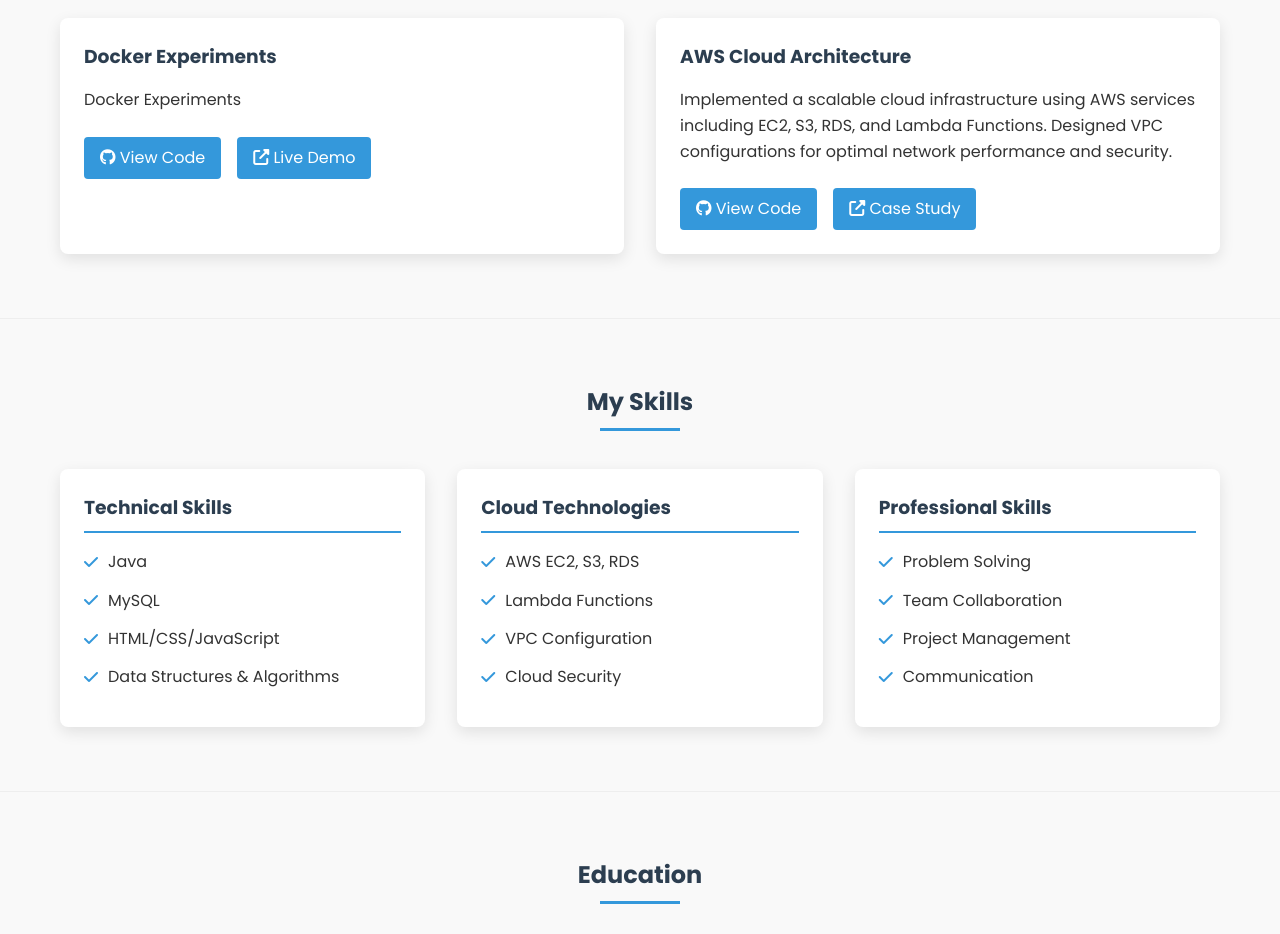
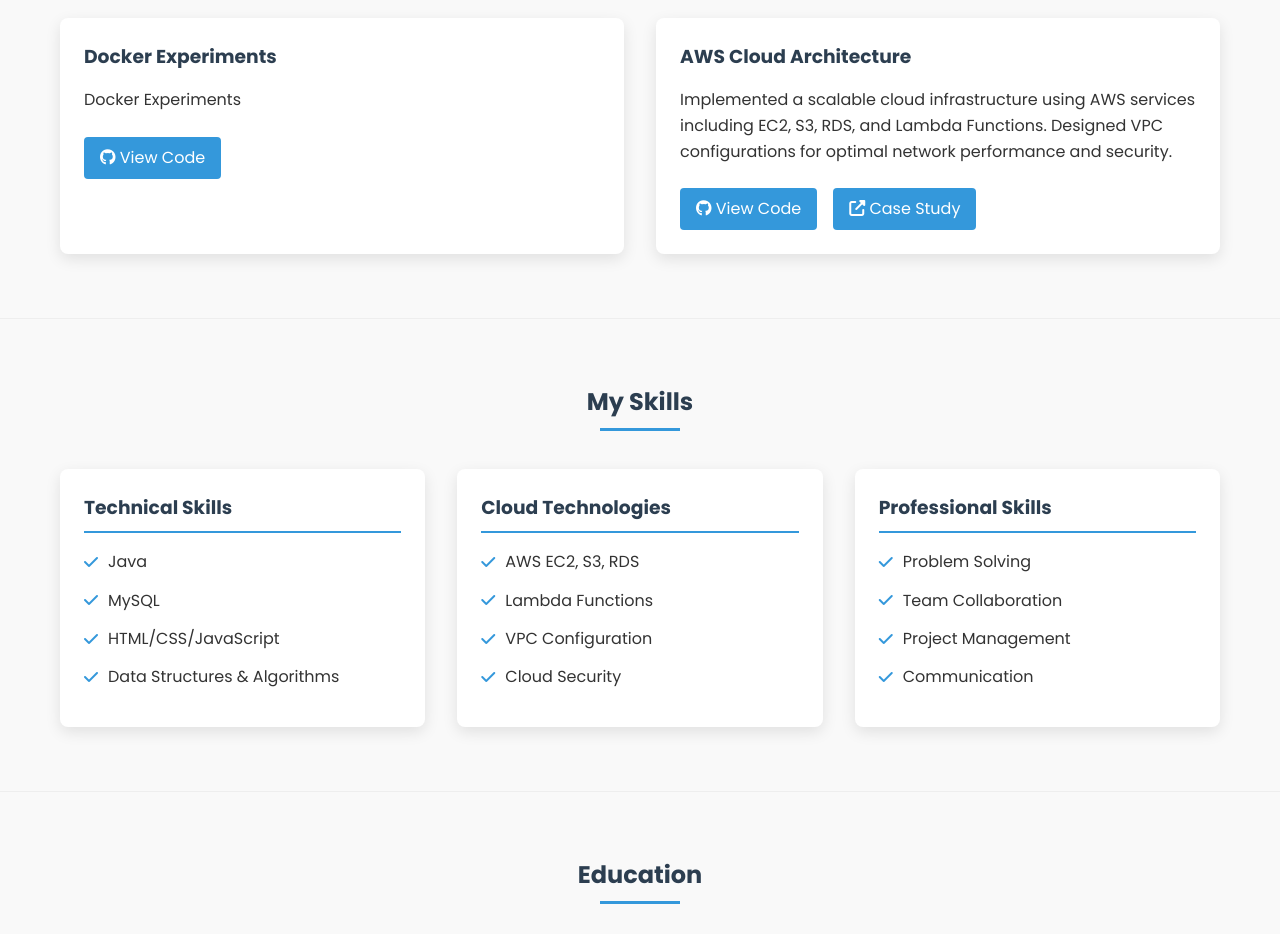
Before and after one commit to smeetw2610/Portfolio, a plain HTML site: page index.html in a window 1280 px wide. Shown: the part 920-1854 px from the top of the page. Drawn offline with Linux system fonts and the light colour scheme.

Commit message:
Update index.html

```diff
--- a/index.html
+++ b/index.html
@@ -508,7 +508,6 @@
                         <p>Docker Experiments</p>
                         <div class="project-links">
                             <a href="https://github.com/smeetw2610/Docker-Experiments"><i class="fab fa-github"></i> View Code</a>
-                            <a href="#"><i class="fas fa-external-link-alt"></i> Live Demo</a>
                         </div>
                     </div>
                 </div>
```
